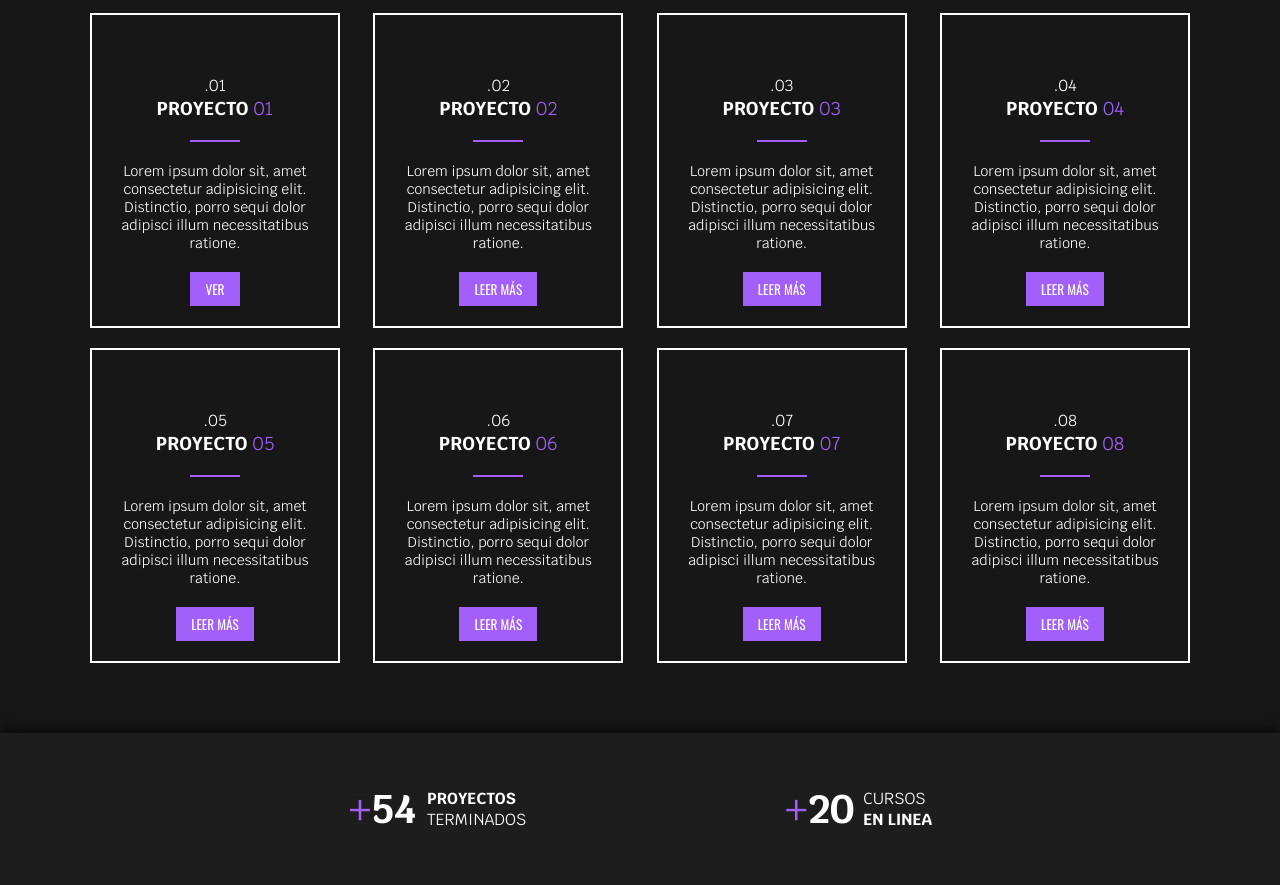
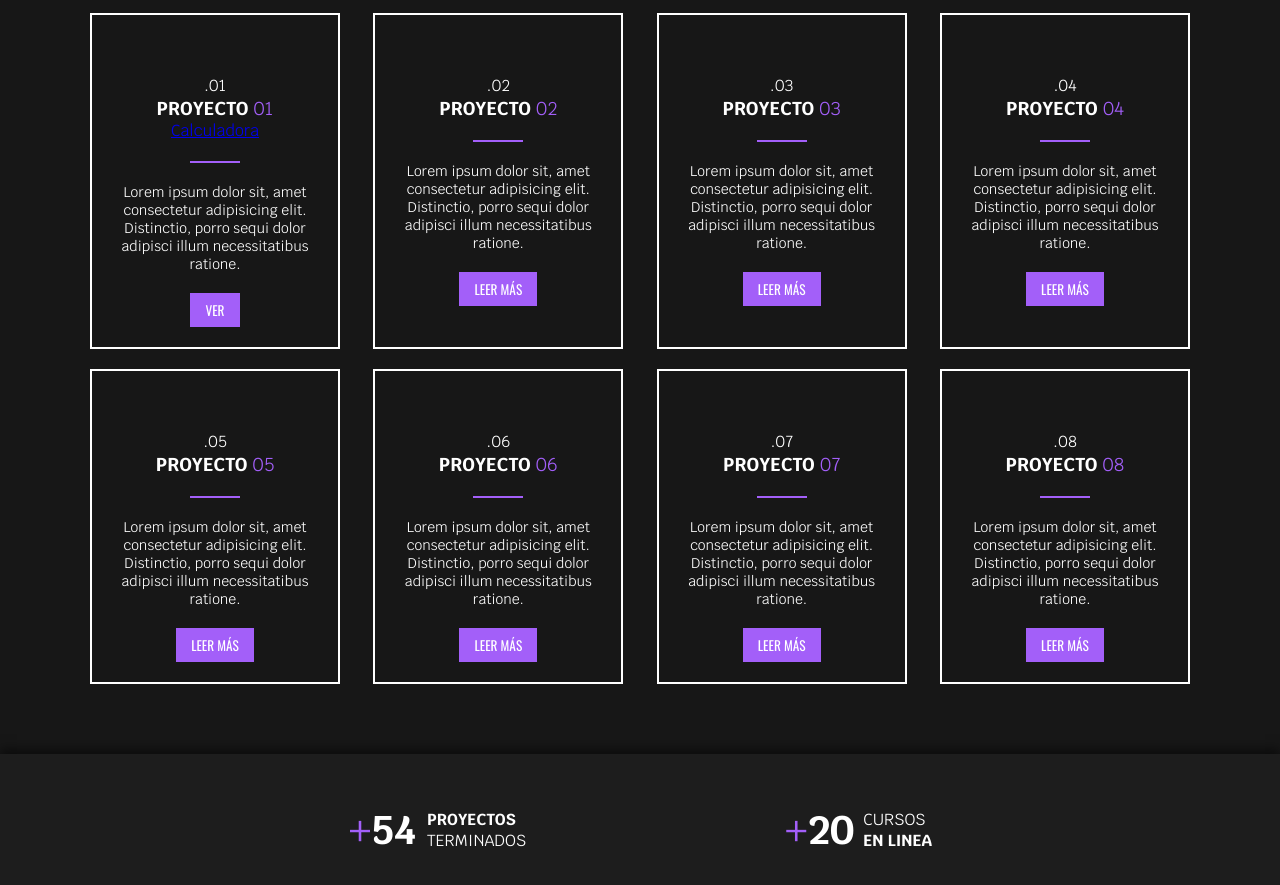
Before and after one commit to juwinapalacios/juwinapalacios.github.io, a plain HTML site: page index.html in a window 1280 px wide. Shown: the part 1520-2405 px from the top of the page. Drawn offline with nearby package versions, Linux system fonts and the light colour scheme.

Commit message:
Add files via upload

```diff
--- a/index.html
+++ b/index.html
@@ -745,7 +745,7 @@ footer .contenido .redes a:hover{
                         PROYECTO <span class="resaltado">01</span>
                     </h3>
                     <div class="proyecto 1">
-                        <a href="calculadora\index.html" target="_blank"></a>
+                        <a href="calculadora\index.html" target="_blank">Calculadora</a>
                     </div>
                     <hr>
                     <p>Lorem ipsum dolor sit, amet consectetur adipisicing elit. Distinctio, porro sequi dolor adipisci illum necessitatibus ratione.</p>
```
